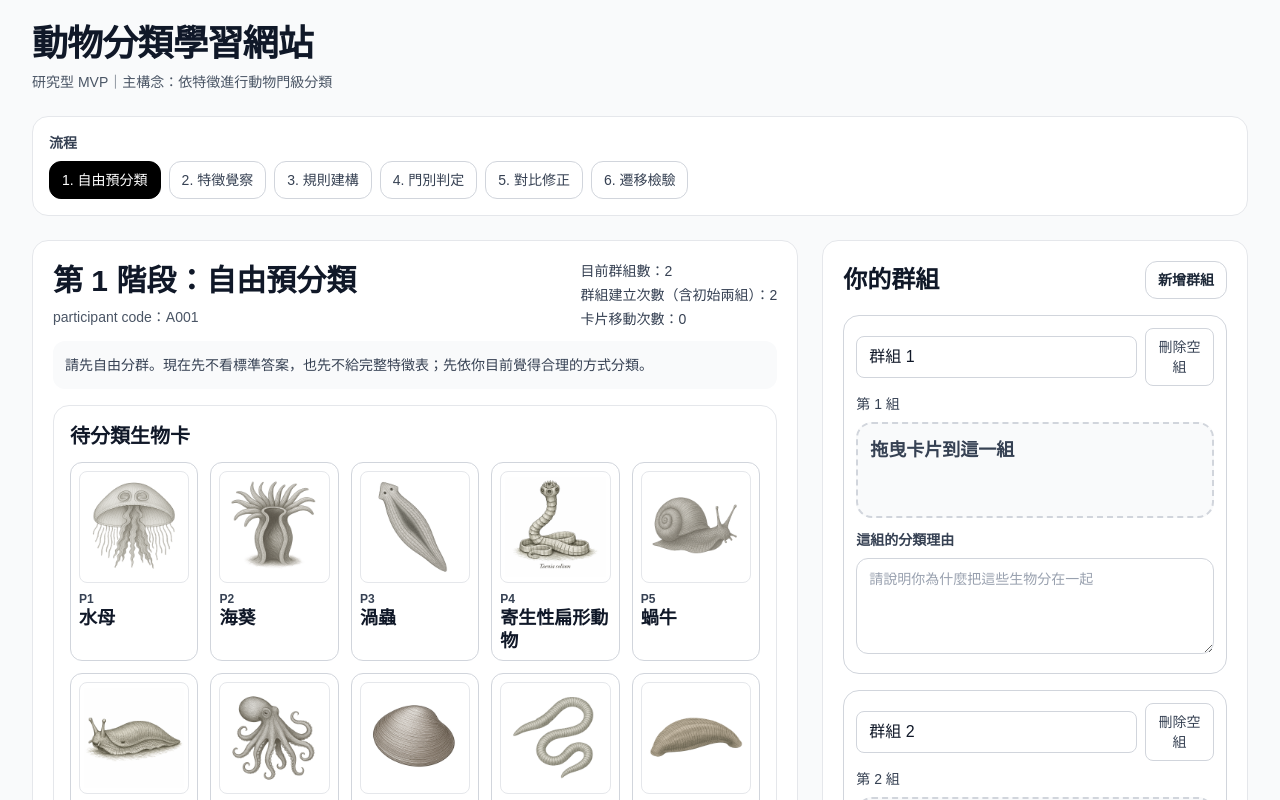
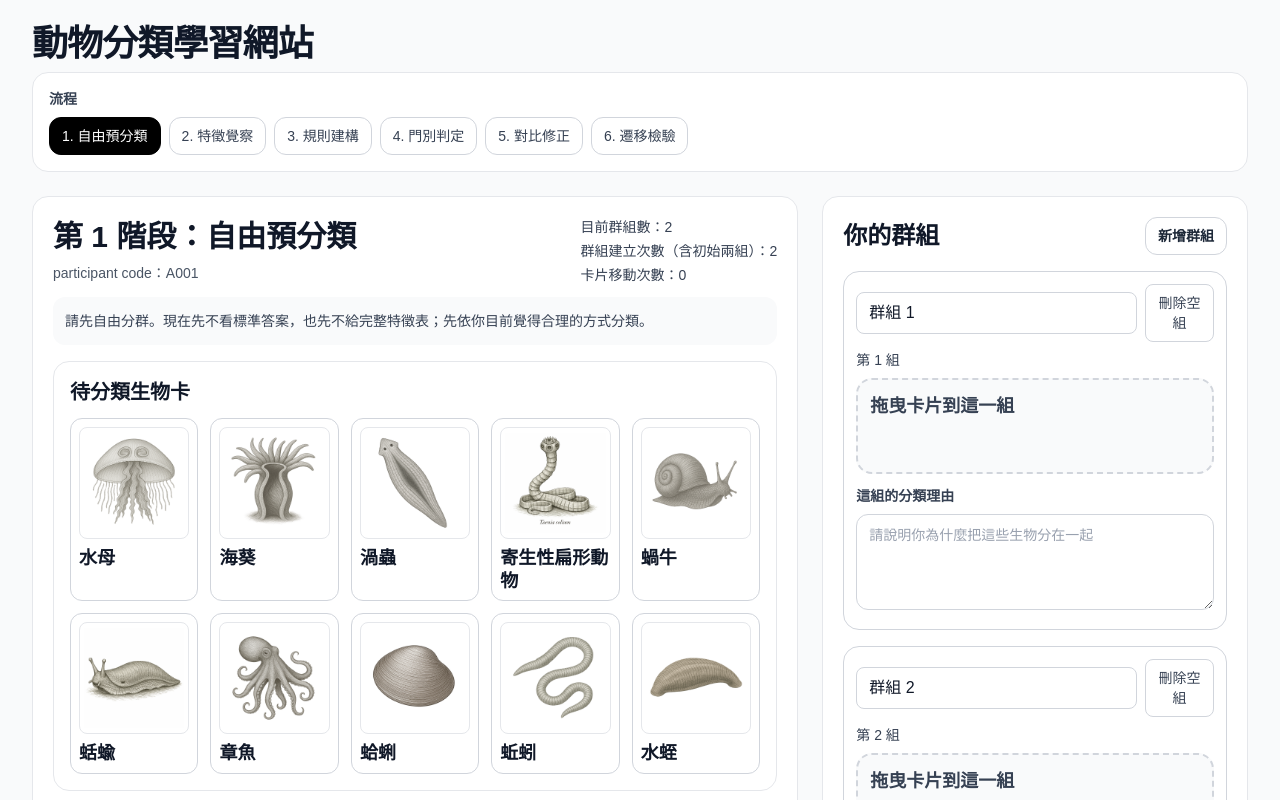
Before and after one commit to cutedouz/animal-classifier, a Next.js app: page / in a window 1280 px wide. Shown: the top 800 px of the page. Built offline with nearby package versions, Linux system fonts and the light colour scheme.

Commit message:
remove subtitle and tighten stage1 cards

```diff
--- a/app/page.tsx
+++ b/app/page.tsx
@@ -470,9 +470,6 @@ export default function Page() {
         <h1 className="mb-2 text-4xl font-black tracking-tight text-gray-900">
           動物分類學習網站
         </h1>
-        <p className="mb-6 text-sm text-gray-600">
-          研究型 MVP｜主構念：依特徵進行動物門級分類
-        </p>
 
         <StepHeader stage={stage} setStage={setStage} />
 
@@ -528,7 +525,6 @@ export default function Page() {
                             draggable={false}
                           />
                         </div>
-                        <div className="text-xs font-semibold text-gray-700">{card.id}</div>
                         <div className="text-lg font-bold leading-tight text-gray-900">{card.name}</div>
                       </div>
                     )
@@ -604,7 +600,7 @@ export default function Page() {
                       {group.cardIds.length === 0 ? (
                         <div className="text-lg font-bold text-gray-700">拖曳卡片到這一組</div>
                       ) : (
-                        <div className="grid gap-2 sm:grid-cols-2">
+                        <div className="flex flex-wrap gap-2">
                           {group.cardIds.map((cardId) => {
                             const card = getCardById(cardId)
                             if (!card) return null
@@ -623,7 +619,7 @@ export default function Page() {
                                     JSON.stringify(payload)
                                   )
                                 }}
-                                className="cursor-move rounded-lg border border-gray-300 bg-white p-2"
+                                className="w-[132px] flex-none cursor-move rounded-lg border border-gray-300 bg-white p-2"
                               >
                                 <div className="mb-2 flex h-16 items-center justify-center overflow-hidden rounded-lg border border-gray-200 bg-white p-1">
                                   <img
@@ -633,7 +629,6 @@ export default function Page() {
                                     draggable={false}
                                   />
                                 </div>
-                                <div className="text-xs font-semibold text-gray-700">{card.id}</div>
                                 <div className="text-base font-bold leading-tight text-gray-900">{card.name}</div>
                               </div>
                             )
```
